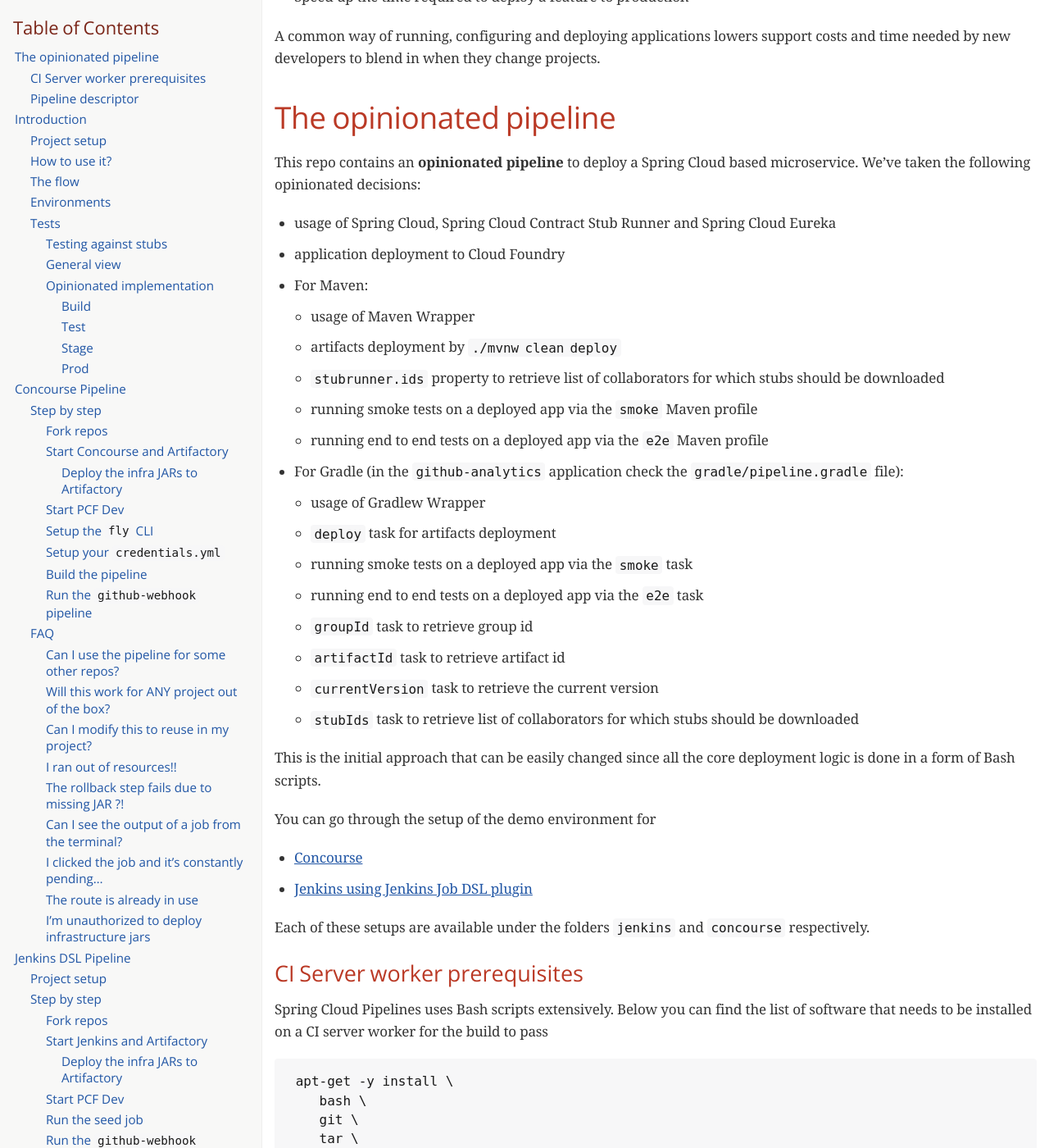
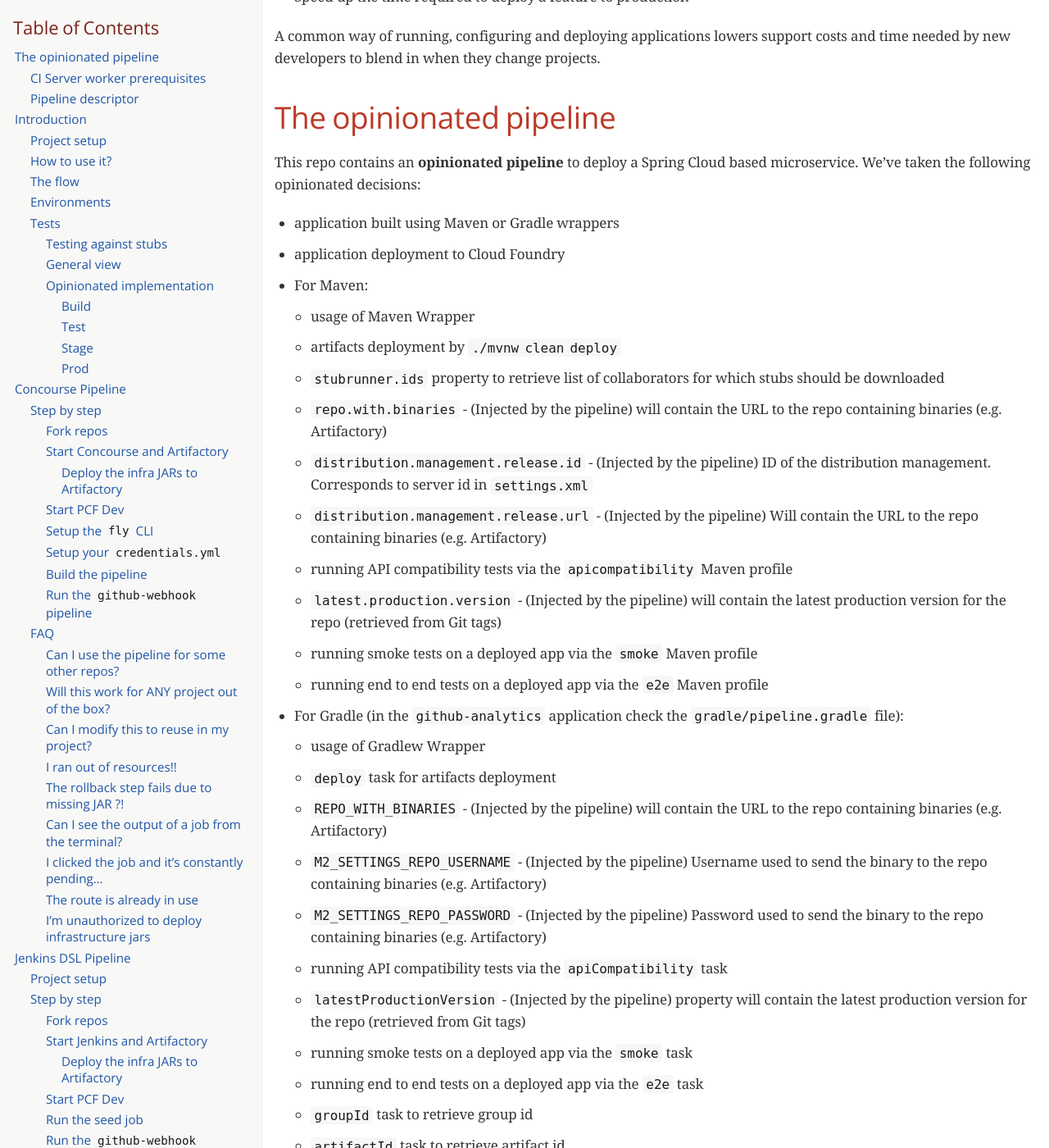
Before and after one commit to spring-attic/spring-cloud-pipelines, a Jekyll site: the page docs/spring-cloud-pipelines.html, which Jekyll copies as it is, in a window 1280 px wide and 1400 px high, scrolled down 411 px. Shown: the whole window at 82% size. Built offline with Jekyll 4.4.1, drawn with Linux system fonts in a browser that asks for light colours; some web fonts are replaced.

Commit message:
Updated docs

```diff
--- a/docs/spring-cloud-pipelines.html
+++ b/docs/spring-cloud-pipelines.html
@@ -612,7 +612,7 @@
 <div class="ulist">
 <ul>
 <li>
-<p>usage of Spring Cloud, Spring Cloud Contract Stub Runner and Spring Cloud Eureka</p>
+<p>application built using Maven or Gradle wrappers</p>
 </li>
 <li>
 <p>application deployment to Cloud Foundry</p>
@@ -631,6 +631,21 @@
 <p><code>stubrunner.ids</code> property to retrieve list of collaborators for which stubs should be downloaded</p>
 </li>
 <li>
+<p><code>repo.with.binaries</code> - (Injected by the pipeline) will contain the URL to the repo containing binaries (e.g. Artifactory)</p>
+</li>
+<li>
+<p><code>distribution.management.release.id</code> - (Injected by the pipeline) ID of the distribution management. Corresponds to server id in <code>settings.xml</code></p>
+</li>
+<li>
+<p><code>distribution.management.release.url</code> - (Injected by the pipeline) Will contain the URL to the repo containing binaries (e.g. Artifactory)</p>
+</li>
+<li>
+<p>running API compatibility tests via the <code>apicompatibility</code> Maven profile</p>
+</li>
+<li>
+<p><code>latest.production.version</code> - (Injected by the pipeline) will contain the latest production version for the repo (retrieved from Git tags)</p>
+</li>
+<li>
 <p>running smoke tests on a deployed app via the <code>smoke</code> Maven profile</p>
 </li>
 <li>
@@ -648,6 +663,21 @@
 </li>
 <li>
 <p><code>deploy</code> task for artifacts deployment</p>
+</li>
+<li>
+<p><code>REPO_WITH_BINARIES</code> - (Injected by the pipeline) will contain the URL to the repo containing binaries (e.g. Artifactory)</p>
+</li>
+<li>
+<p><code>M2_SETTINGS_REPO_USERNAME</code> - (Injected by the pipeline) Username used to send the binary to the repo containing binaries (e.g. Artifactory)</p>
+</li>
+<li>
+<p><code>M2_SETTINGS_REPO_PASSWORD</code> - (Injected by the pipeline) Password used to send the binary to the repo containing binaries (e.g. Artifactory)</p>
+</li>
+<li>
+<p>running API compatibility tests via the <code>apiCompatibility</code> task</p>
+</li>
+<li>
+<p><code>latestProductionVersion</code> - (Injected by the pipeline) property will contain the latest production version for the repo (retrieved from Git tags)</p>
 </li>
 <li>
 <p>running smoke tests on a deployed app via the <code>smoke</code> task</p>
```
Also changed, not shown: README.adoc (+11 -1 lines), docs/DOCS.adoc (+11 -1 lines), 1 other file.
